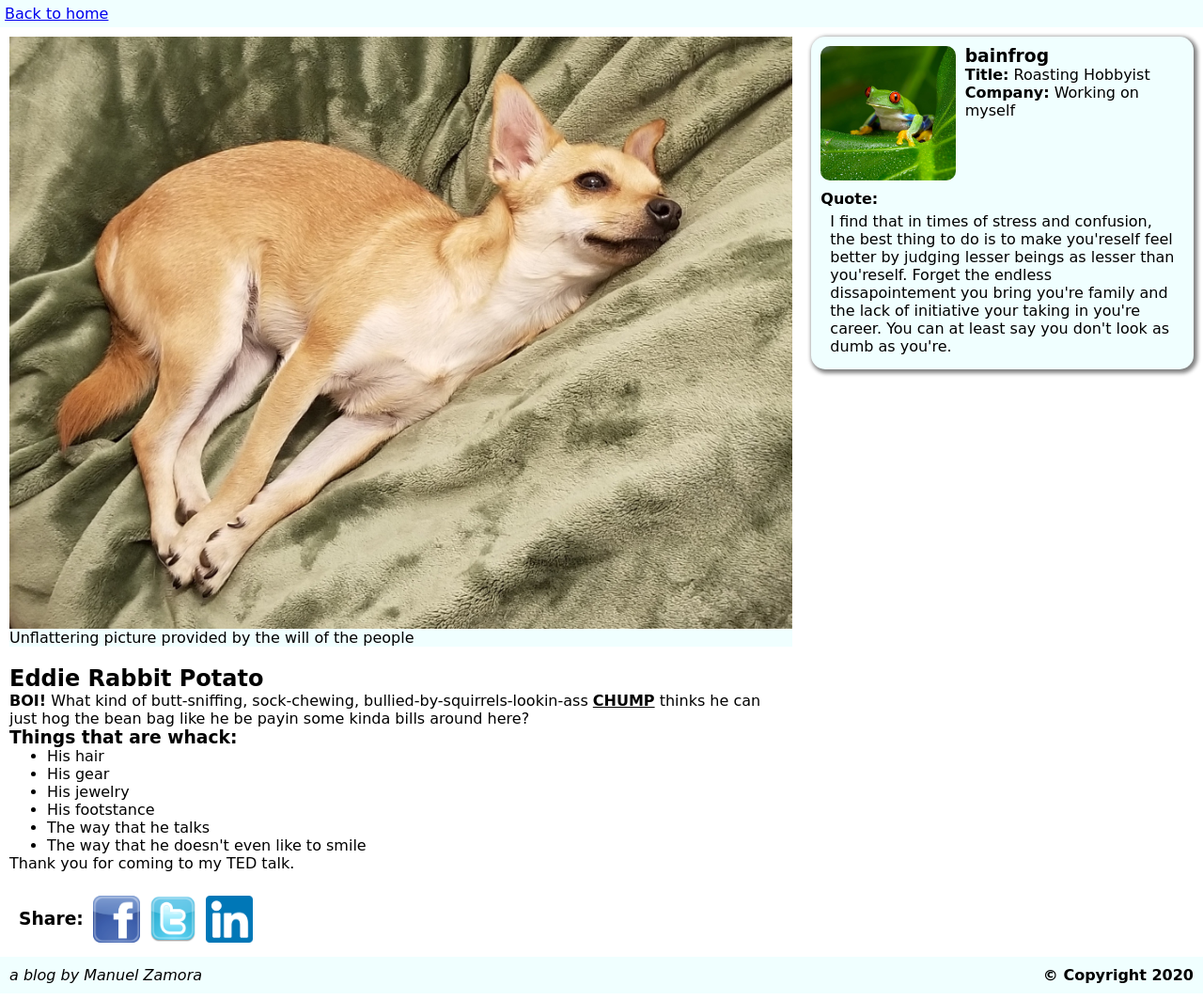
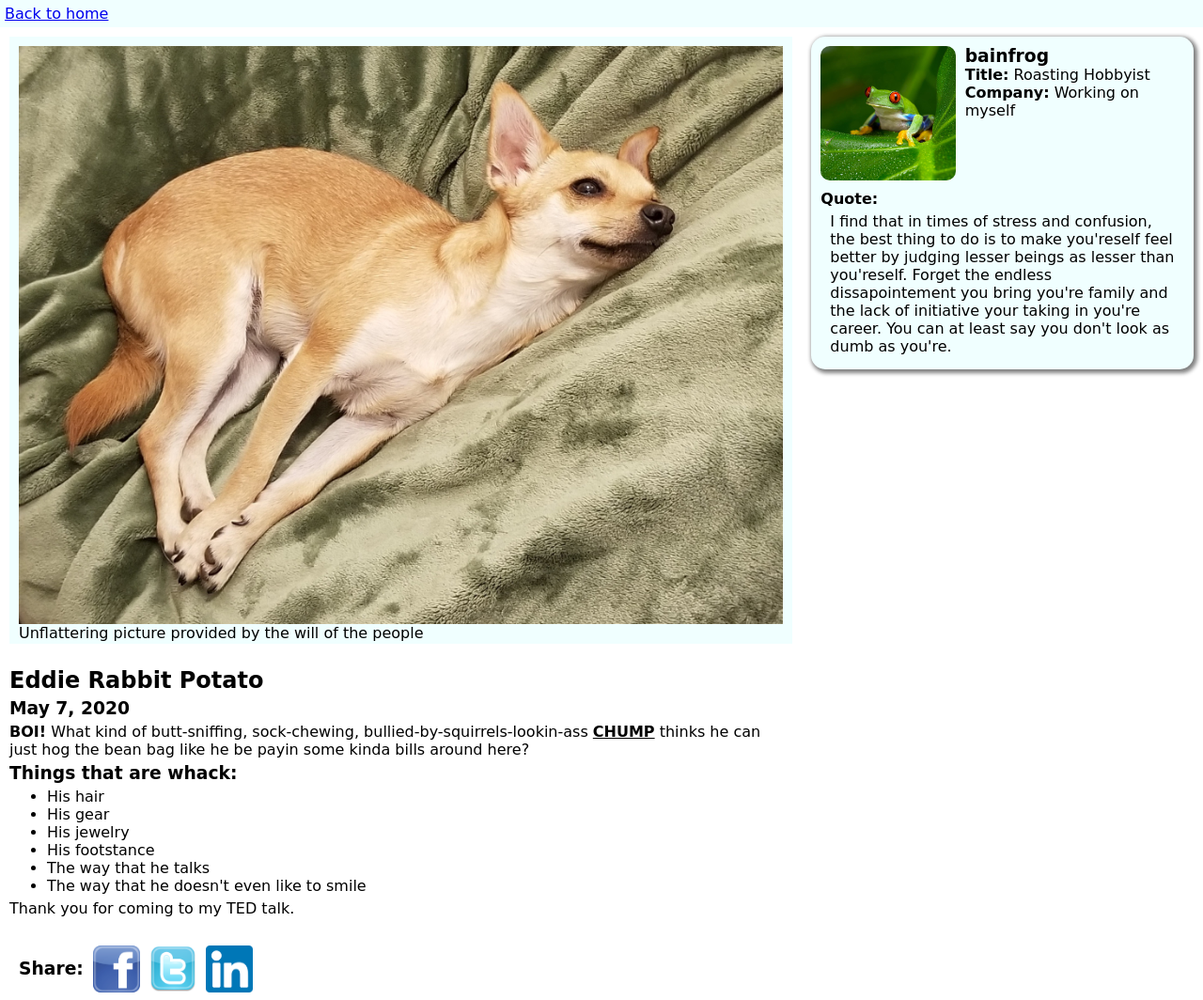
Before and after one commit to maz556/blog-proj, a plain HTML site: page blogpost.html in a window 1280 px wide. Shown: the top 1064 px of the page at 94% size. Drawn offline with Linux system fonts and the light colour scheme.

Commit message:
Minor changes to blogpost

```diff
--- a/blogpost.html
+++ b/blogpost.html
@@ -41,6 +41,7 @@
             <!-- roasting text -->
             <div class="roast">
                 <h2>Eddie Rabbit Potato</h2>
+                <h3>May 7, 2020</h3>
                 <p>
                     <strong>BOI!</strong> What kind of butt-sniffing, sock-chewing,
                     bullied-by-squirrels-lookin-ass <strong><u>CHUMP</u></strong> thinks he can just hog the
--- a/css/blogpost.css
+++ b/css/blogpost.css
@@ -43,11 +43,12 @@ header {
     grid-area: fig;
     display: flex;
     flex-direction: column;
+    background-color: azure;
+    padding: 10px 10px 2px 10px;
 }
 
 #roast-pic > * {
     width: 100%;
-    background-color: azure;
 }
 
 .roast {
@@ -55,7 +56,7 @@ header {
 }
 
 .roast > * {
-    margin: initial;
+    margin: 5px 0;
 }
 
 .about-author {
```
